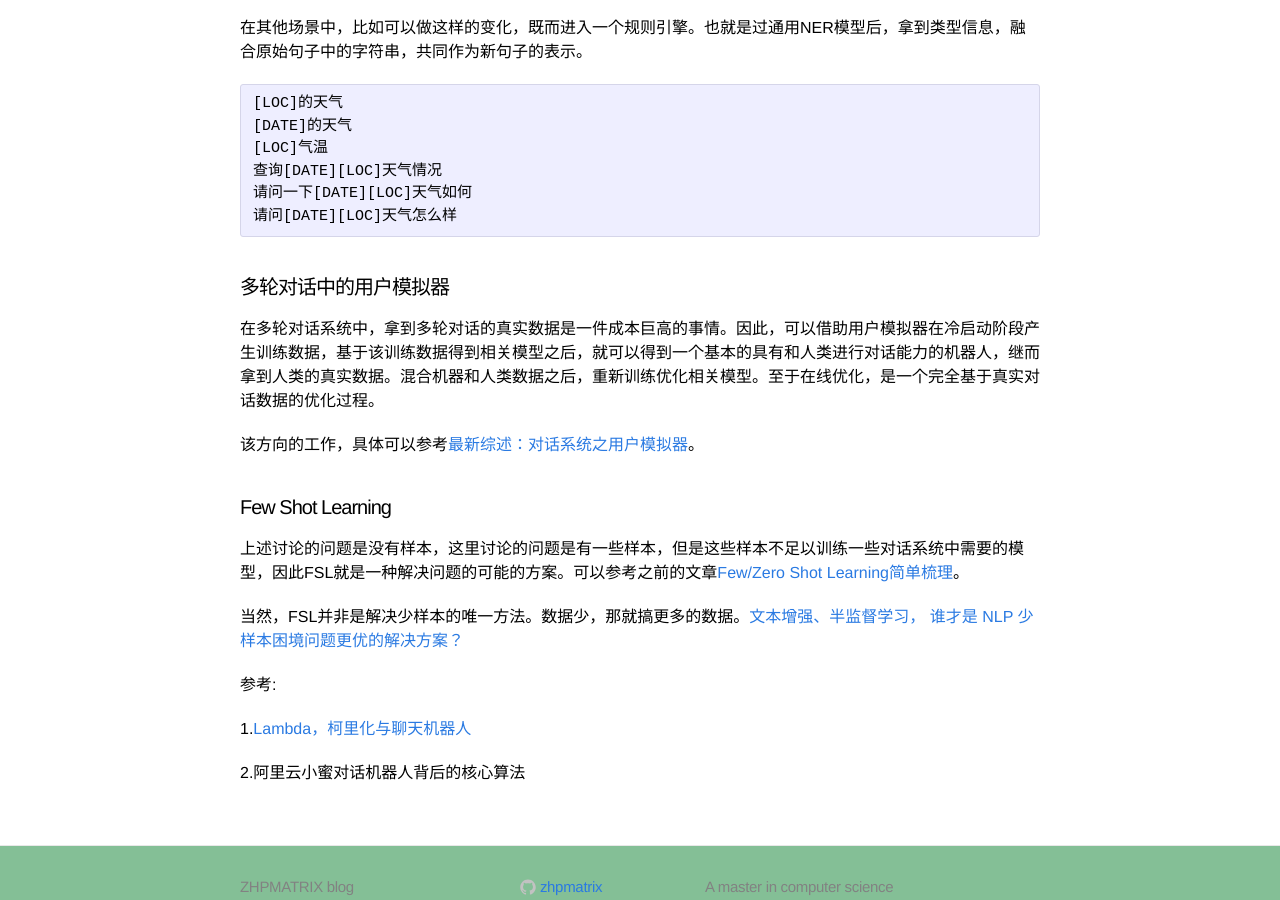
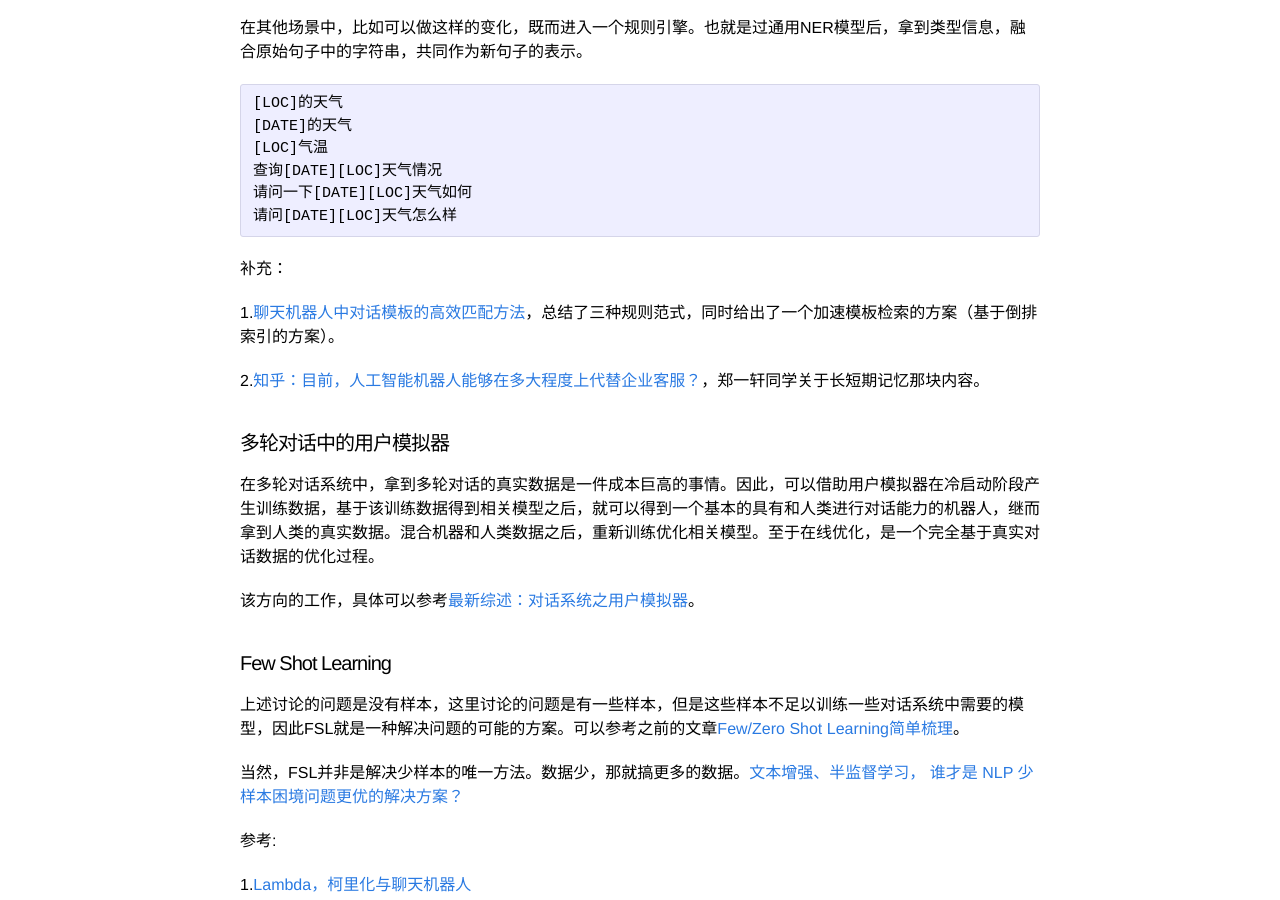
Before and after one commit to zhpmatrix/zhpmatrix.github.io, a Jekyll site: the page built from _posts/2020-06-26-cold-start-in-dialogue.md, in a window 1280 px wide and 900 px high, scrolled down 1178 px. Built offline with Jekyll 4.4.1, drawn with Linux system fonts in a browser that asks for light colours; comment, search, counter and statistics services are not loaded.

Commit message:
add new ref

````diff
--- a/_posts/2020-06-26-cold-start-in-dialogue.md
+++ b/_posts/2020-06-26-cold-start-in-dialogue.md
@@ -58,6 +58,13 @@ distance.edit_distance('中国的首都', '中国的首都在哪')
 请问[DATE][LOC]天气怎么样
 ```
 
+补充：
+
+1.[聊天机器人中对话模板的高效匹配方法](https://blog.csdn.net/malefactor/article/details/52166235)，总结了三种规则范式，同时给出了一个加速模板检索的方案（基于倒排索引的方案）。
+
+2.[知乎：目前，人工智能机器人能够在多大程度上代替企业客服？](https://www.zhihu.com/question/42988490/answer/153685380?utm_source=wechat_session&utm_medium=social&s_s_i=T8t%2BkZBClNuN%2FxlGmH%2FFbC1oUw6vIlOGjjPwhUdG7QA%3D&s_r=1&from=singlemessage)，郑一轩同学关于长短期记忆那块内容。
+
+
 #### 多轮对话中的用户模拟器
 
 在多轮对话系统中，拿到多轮对话的真实数据是一件成本巨高的事情。因此，可以借助用户模拟器在冷启动阶段产生训练数据，基于该训练数据得到相关模型之后，就可以得到一个基本的具有和人类进行对话能力的机器人，继而拿到人类的真实数据。混合机器和人类数据之后，重新训练优化相关模型。至于在线优化，是一个完全基于真实对话数据的优化过程。
````
